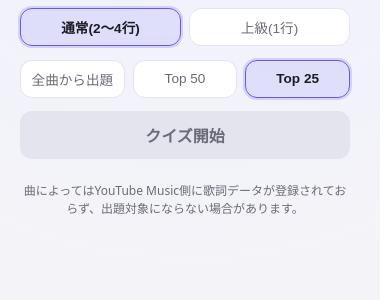
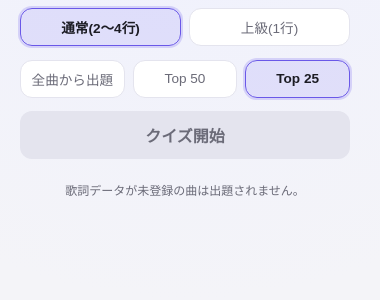
Before and after one commit to blue18black/lyrics-quiz, a Flask app: page / in a window 390 px wide. Shown: the part 220-520 px from the top of the page. Run offline with Flask 3, Linux system fonts and the light colour scheme.

Commit message:
Make "all questions" within Top25/Top50 scope target the nominal count
count=None ("全問") within a ranked scope now targets exactly 25/50
(triggering the same rank-backfill as an explicit count), instead of
just returning whatever the literal top N alone yielded. Also raised
the popular-tracks fetch limit from 50 to 100 so Top50 has backfill
material past rank 50 when the artist's Top Songs list is large enough
to have it.

Also shorten the "some songs may be missing" note and drop the mixed
English "YouTube Music" phrase from it, which was causing an awkward
line break on narrow phone screens.

```diff
--- a/app.py
+++ b/app.py
@@ -389,11 +389,13 @@ def fetch_all_tracks(artist_id: str) -> list[dict]:
 
 
 _ARTIST_POPULAR_CACHE: dict[str, list[dict]] = {}
-_POPULAR_TRACK_LIMIT = 50
+# Fetch well past 50 so Top25/Top50 scope has ranks beyond their nominal cutoff
+# to backfill from (see build_questions) when some of the top tier lack lyrics.
+_POPULAR_TRACK_LIMIT = 100
 
 
 def fetch_popular_tracks(artist_id: str) -> list[dict]:
-    """Fetch (up to) the artist's top 50 most popular tracks, using YT Music's own
+    """Fetch (up to) the artist's top 100 most popular tracks, using YT Music's own
     "Top Songs" ranking playlist, for a "well-known songs only" difficulty tier --
     as opposed to fetch_all_tracks's full discography walk."""
     if artist_id in _ARTIST_POPULAR_CACHE:
@@ -645,11 +647,15 @@ def build_questions(
     # registered on YT Music, disproportionately older/deep-catalog tracks.)
     nominal = _SCOPE_NOMINAL_SIZE.get(scope)
     if nominal:
-        # Ranked scopes: fetch_songs returns these in popularity-rank order.
-        # Try the nominal top N first (that's what "top 25/50" should mean);
-        # only reach past rank N if too few of them have lyrics available to
-        # satisfy the requested question count, rather than just falling
-        # short of `count`.
+        # "全問" (count=None) within a ranked scope means "the full top N" --
+        # i.e. Top25 + all questions should aim for exactly 25, not whatever
+        # the top 25 alone happens to yield.
+        if count is None:
+            count = nominal
+        # fetch_songs returns these in popularity-rank order. Try the nominal
+        # top N first (that's what "top 25/50" should mean); only reach past
+        # rank N if too few of them have lyrics available to satisfy the
+        # requested question count, rather than just falling short of it.
         primary, backfill = songs[:nominal], songs[nominal:]
     else:
         primary, backfill = songs, []
--- a/templates/index.html
+++ b/templates/index.html
@@ -39,7 +39,7 @@
       </section>
 
       <button id="start-btn" class="start-btn">クイズ開始</button>
-      <p class="setup-note">曲によってはYouTube Music側に歌詞データが登録されておらず、出題対象にならない場合があります。</p>
+      <p class="setup-note">歌詞データが未登録の曲は出題されません。</p>
     </div>
 
     <div id="quiz-topbar" class="quiz-topbar-wrap hidden">
```
